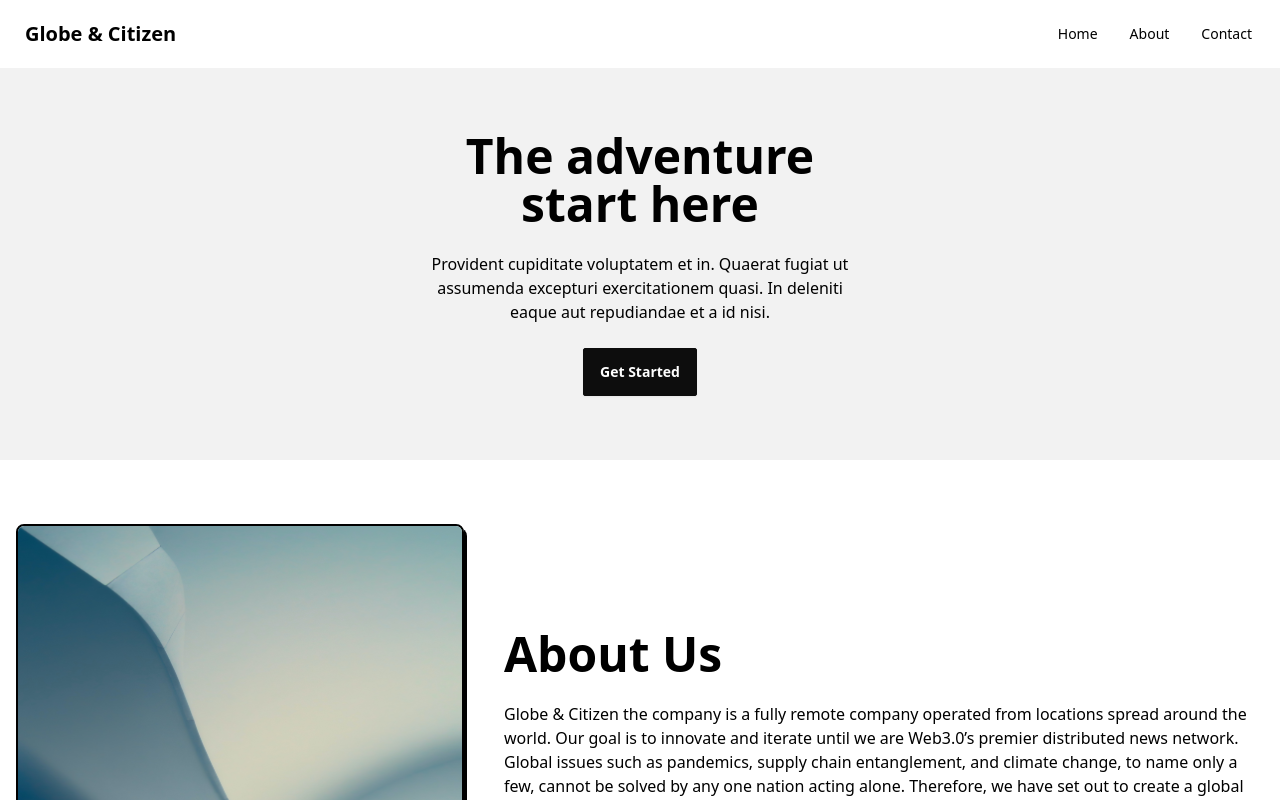
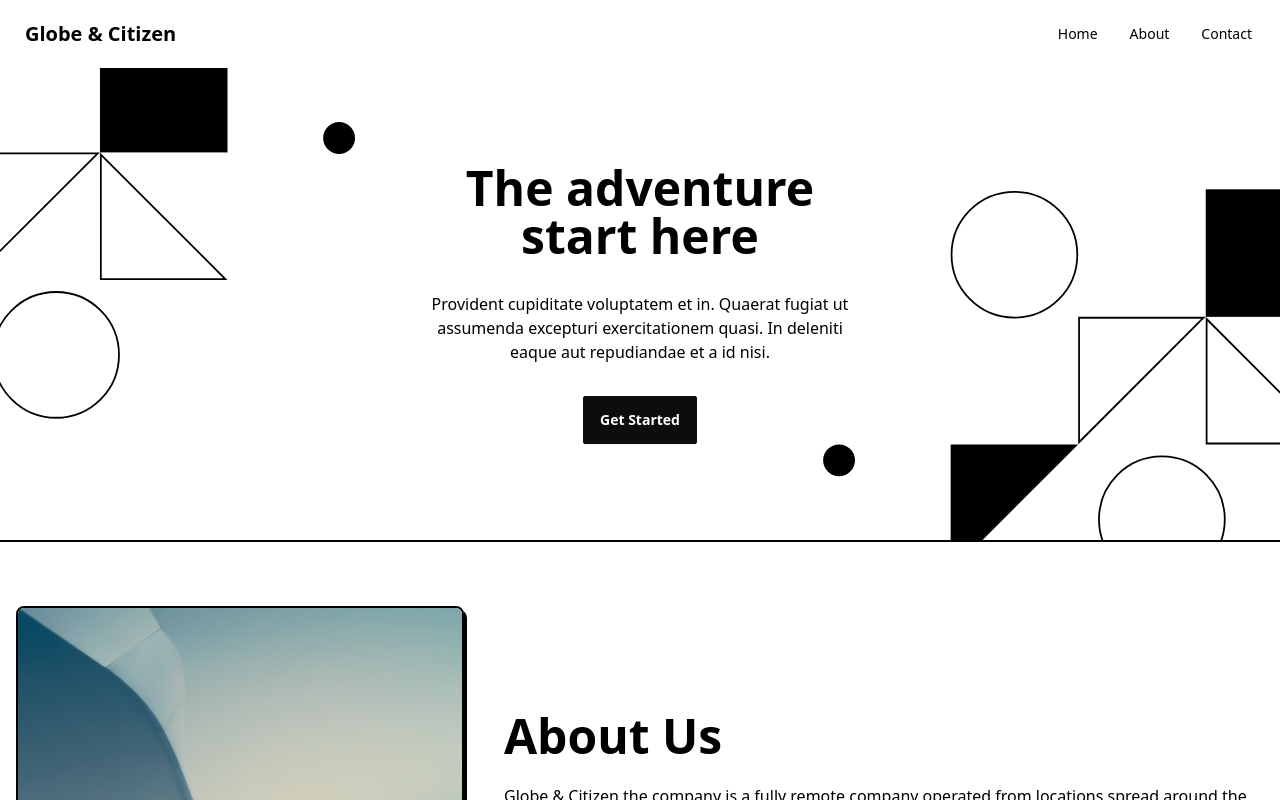
Before and after one commit to globe-and-citizen/gc-web, a Vue app: page / in a window 1280 px wide. Shown: the top 800 px of the page. Built offline with nearby package versions, Linux system fonts and the light colour scheme; the HTML template or start-up script is replaced by a standard one.

Commit message:
feat: hero SVG

```diff
--- a/src/components/HeroComponent.vue
+++ b/src/components/HeroComponent.vue
@@ -1,9 +1,9 @@
 <template>
-  <div class="hero bg-base-200 py-12">
+  <div class="hero py-20 border-black border-b-2" style="background-image: url('/hero-bg.svg')">
     <div class="hero-content text-center">
       <div class="max-w-md">
         <h1 class="text-5xl font-bold">The adventure start here</h1>
-        <p class="py-6">
+        <p class="py-8">
           Provident cupiditate voluptatem et in. Quaerat fugiat ut assumenda excepturi
           exercitationem quasi. In deleniti eaque aut repudiandae et a id nisi.
         </p>
@@ -12,3 +12,4 @@
     </div>
   </div>
 </template>
+<script setup lang="ts"></script>
```
Also changed, not shown: public/hero-bg.svg (added).
